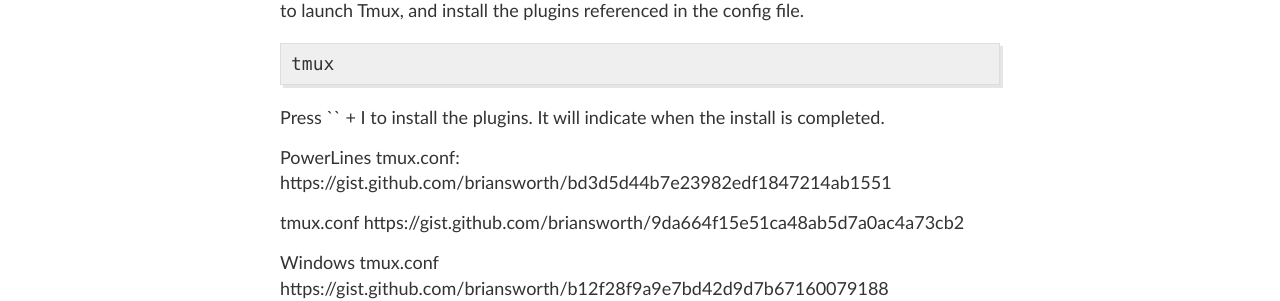
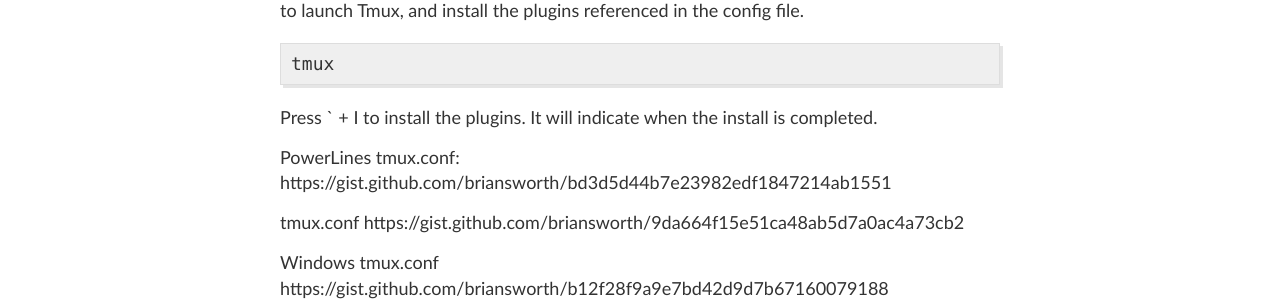
Before and after one commit to briansworth/dev, a Jekyll site: the page built from _posts/2020-8-15-Tmux-and-Vim.md, in a window 1280 px wide and 900 px high, scrolled down 1833 px. Shown: the part 356-657 px from the top of the window. Built offline with Jekyll 4.4.1, drawn with Linux system fonts in a browser that asks for light colours.

Commit message:
Fix double backtick

````diff
--- a/_posts/2020-8-15-Tmux-and-Vim.md
+++ b/_posts/2020-8-15-Tmux-and-Vim.md
@@ -103,7 +103,7 @@
 tmux
 ```
 
-Press `` + I to install the plugins.
+Press ` + I to install the plugins.
 It will indicate when the install is completed.
 
 
````
